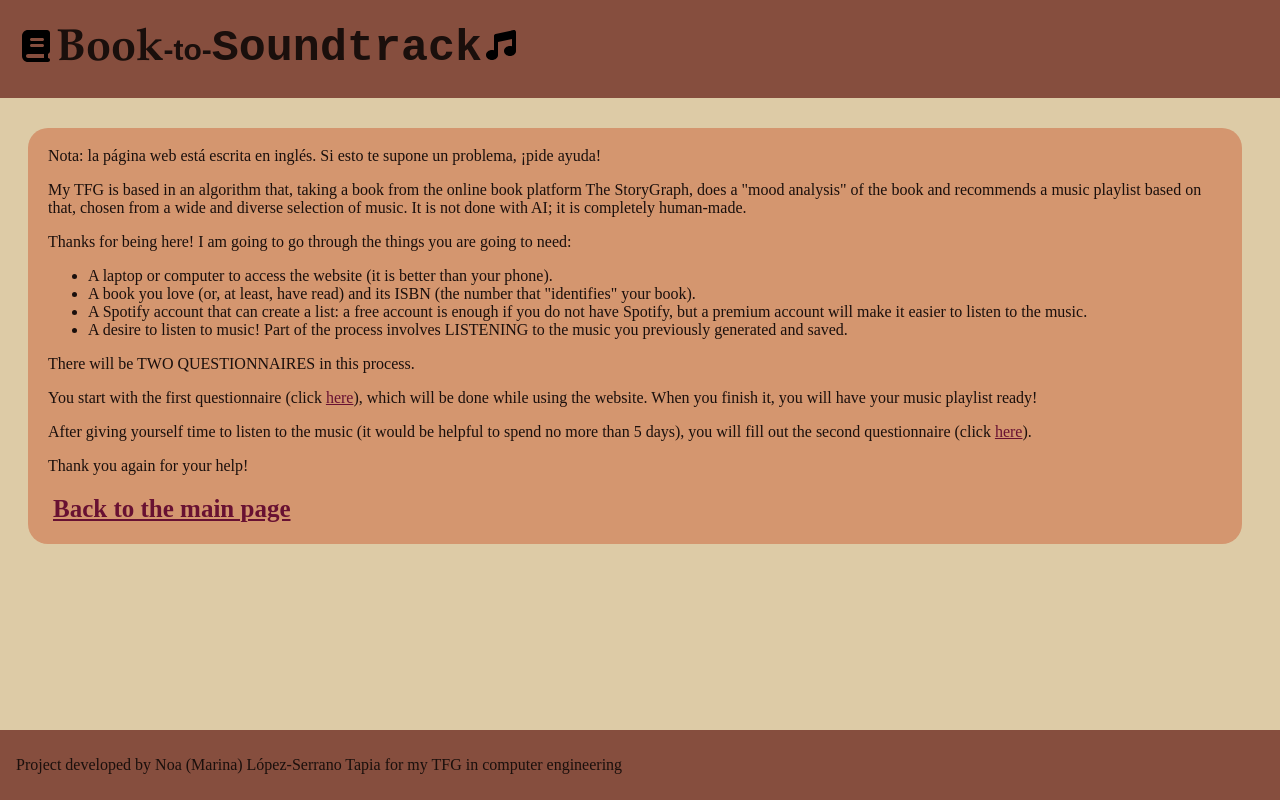
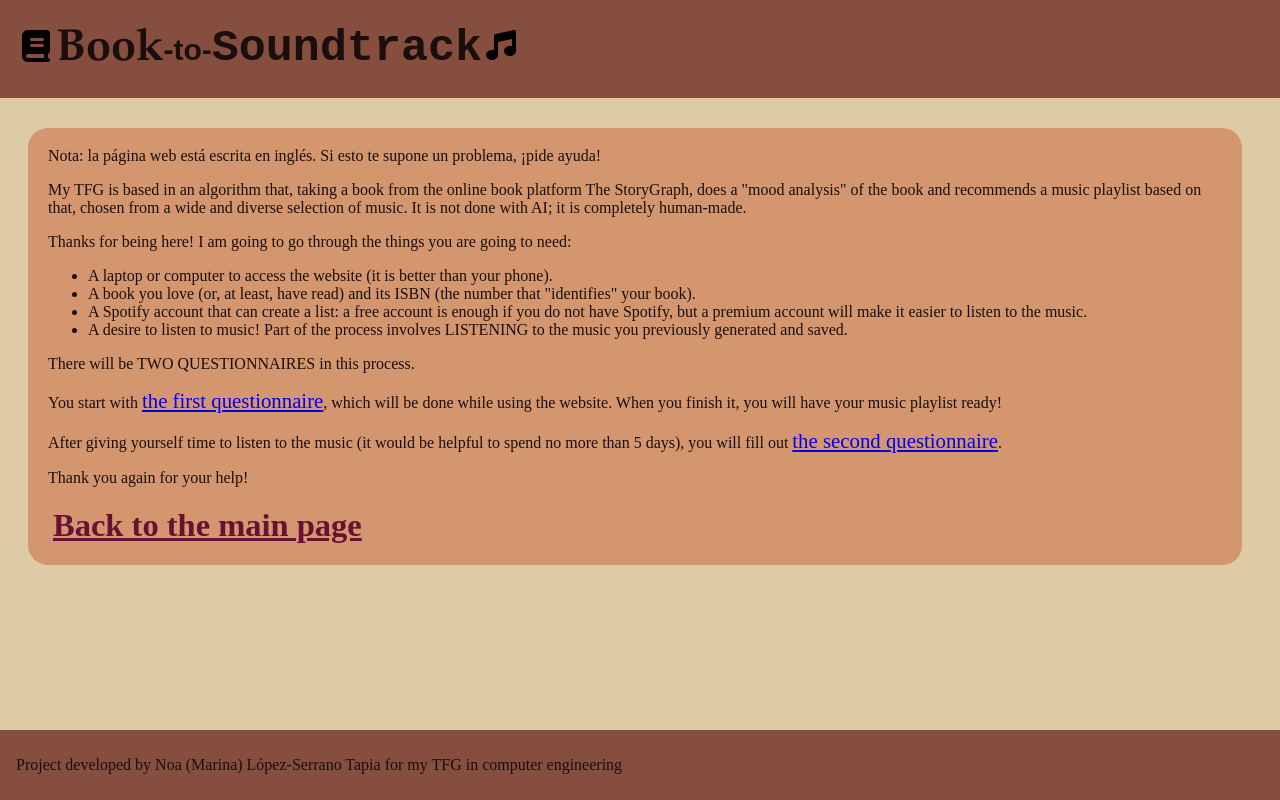
Before and after one commit to anovaseta/TFG-Book-to-Soundtrack, a React (Vite) app in the folder tfg_myproject/tfg_webpage/webapp-frontend-react/: page /instructions in a window 1280 px wide. Built offline with nearby package versions, Linux system fonts and the light colour scheme.

Commit message:
changed it so the links are more visible

```diff
--- a/tfg_myproject/tfg_webpage/webapp-frontend-react/src/views/instructions/instructionsView.css
+++ b/tfg_myproject/tfg_webpage/webapp-frontend-react/src/views/instructions/instructionsView.css
@@ -12,9 +12,9 @@
 }
 
 .instructions-container a {
-  color: #681132;
   text-decoration: underline;
   transition: all 0.3s ease;
+  font-size: 130%;
   /* padding: 5px; */
 }
 
--- a/tfg_myproject/tfg_webpage/webapp-frontend-react/src/views/instructions/instructionsView.jsx
+++ b/tfg_myproject/tfg_webpage/webapp-frontend-react/src/views/instructions/instructionsView.jsx
@@ -24,11 +24,11 @@ function InstructionsView() {
 
       <p>There will be TWO QUESTIONNAIRES in this process.</p>
 
-      <p>You start with the first questionnaire (click <a href='https://forms.gle/DHEcpGPHTHBbcGpPA' target="_blank">here</a>), which will be done while
+      <p>You start with <a href='https://forms.gle/DHEcpGPHTHBbcGpPA' target="_blank">the first questionnaire</a>, which will be done while
       using the website. When you finish it, you will have your music playlist ready!</p>
 
       <p>After giving yourself time to listen to the music (it would be helpful to spend no more than 5 days),
-        you will fill out the second questionnaire (click <a href='https://forms.gle/kiufDFHxjU8TNoQg9' target="_blank">here</a>).</p>
+        you will fill out <a href='https://forms.gle/kiufDFHxjU8TNoQg9' target="_blank">the second questionnaire</a>.</p>
 
       <p>Thank you again for your help!</p>
 
```
